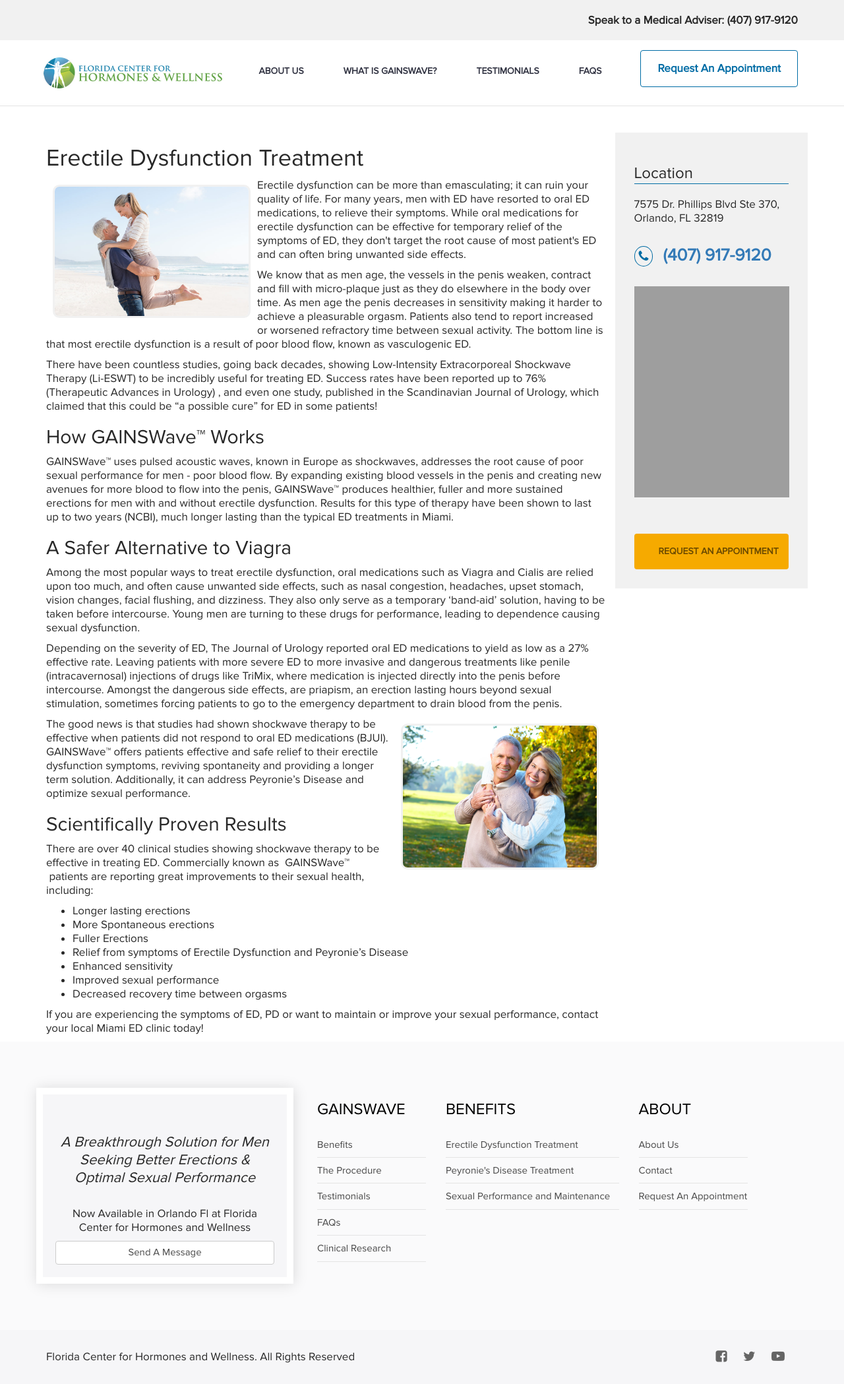
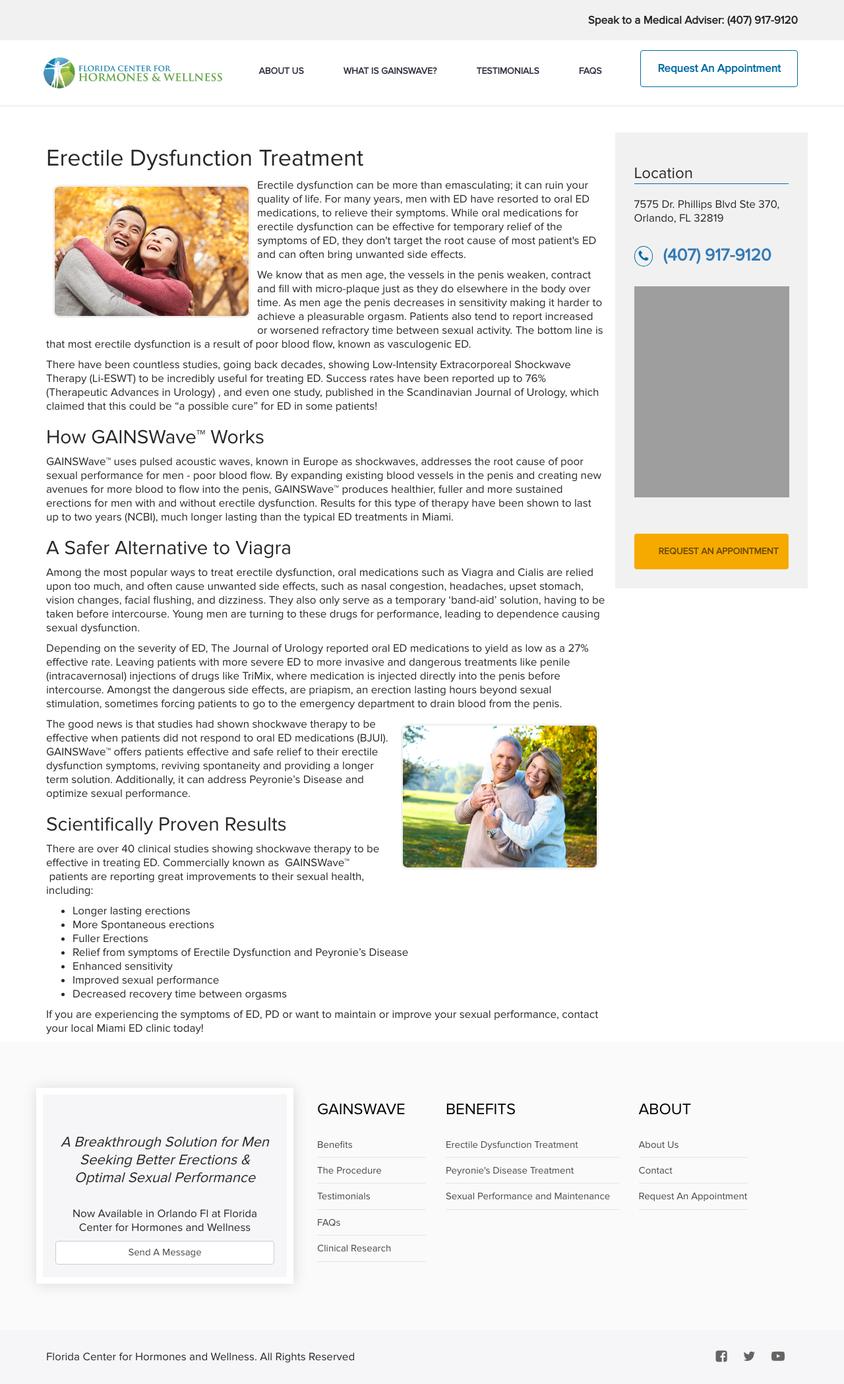
Before and after one commit to aaghealth/gainswavecolumbus.com, a Jekyll site: the page built from erectile-dysfunction-treatment.html, in a window 1280 px wide. Shown: the whole page at 66% size. Built offline with Jekyll 4.4.1, drawn with Linux system fonts in a browser that asks for light colours; nearby versions of some CDN libraries; grey boxes are pictures that could not be loaded.

Commit message:
Update erectile-dysfunction-treatment.html

```diff
--- a/erectile-dysfunction-treatment.html
+++ b/erectile-dysfunction-treatment.html
@@ -2,7 +2,7 @@
 title: Erectile Dysfunction Treatment
 layout: page-sidebar
 ---
-<img src="/assets/images/ed-treatment.jpg" alt="{{page.title}} {{site.keyword_location}}" class="pageimg imgleft">
+<img src="/assets/images/ed-treatment-20.jpg" alt="{{page.title}} {{site.keyword_location}}" class="pageimg imgleft">
 <p>Erectile dysfunction can be more than emasculating; it can ruin your quality of life. For many years, men with ED have resorted to oral ED medications, to relieve their symptoms. While oral medications for erectile dysfunction can be effective for temporary relief of the symptoms of ED, they don't target the root cause of most patient's ED and can often bring unwanted side effects.</p>
 <p>We know that as men age, the vessels in the penis weaken, contract and fill with micro-plaque just as they do elsewhere in the body over time. As men age the penis decreases in sensitivity making it harder to achieve a pleasurable orgasm. Patients also tend to report increased or worsened refractory time between sexual activity. The bottom line is that most erectile dysfunction is a result of poor blood flow, known as vasculogenic ED.</p>
 <p>There have been countless studies, going back decades, showing Low-Intensity Extracorporeal Shockwave Therapy (Li-ESWT) to be incredibly useful for treating ED. Success rates have been reported up to 76% (Therapeutic Advances in Urology) , and even one study, published in the Scandinavian Journal of Urology, which claimed that this could be &ldquo;a possible cure&rdquo; for ED in some patients!</p>
```
